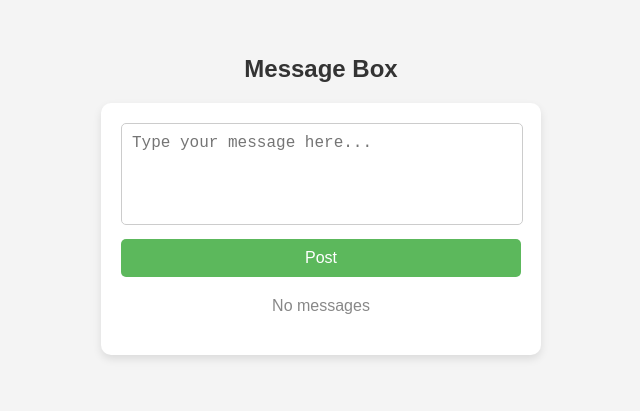
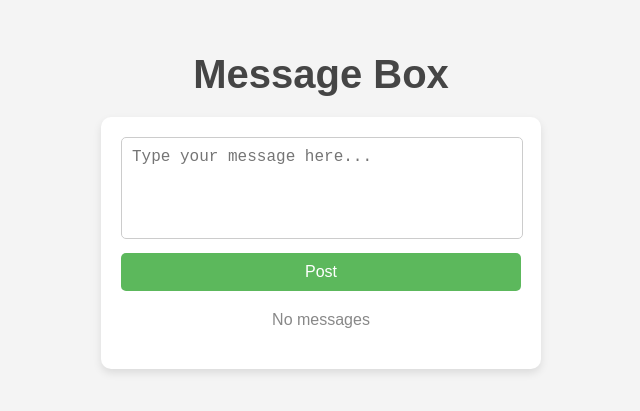
Before and after one commit to MrDanNudel/MessageBoxPublic, a plain HTML site: page index.html in a window 1280 px wide. Shown: the part 221-632 px from the top of the page, without its empty margins (319-959 px from the left). Drawn offline with Linux system fonts and the light colour scheme.

Commit message:
Update styles.css

```diff
--- a/styles.css
+++ b/styles.css
@@ -16,10 +16,12 @@ body {
 }
 
 .title {
-  font-size: 24px;
+  font-size: 40px;
   color: #333;
   margin-bottom: 20px;
   font-weight: bold;
+  font-family: Arial, Helvetica, sans-serif;
+  opacity: 90%;
 }
 
 .message-board {
@@ -66,7 +68,7 @@ button:hover {
   margin-top: 20px;
   max-height: 300px;
   overflow-x: auto;
-  overflow-y: scroll;
+  overflow-y: auto;
   transition: max-height 0.5s ease; /* Smooth size adjustment */
 }
 
```
